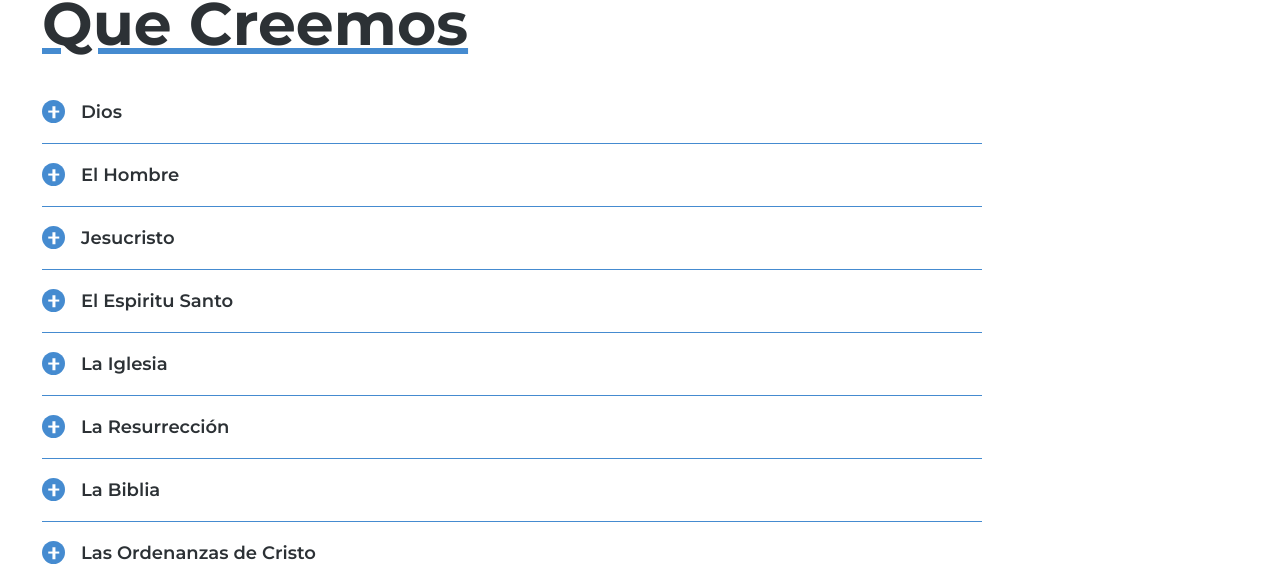
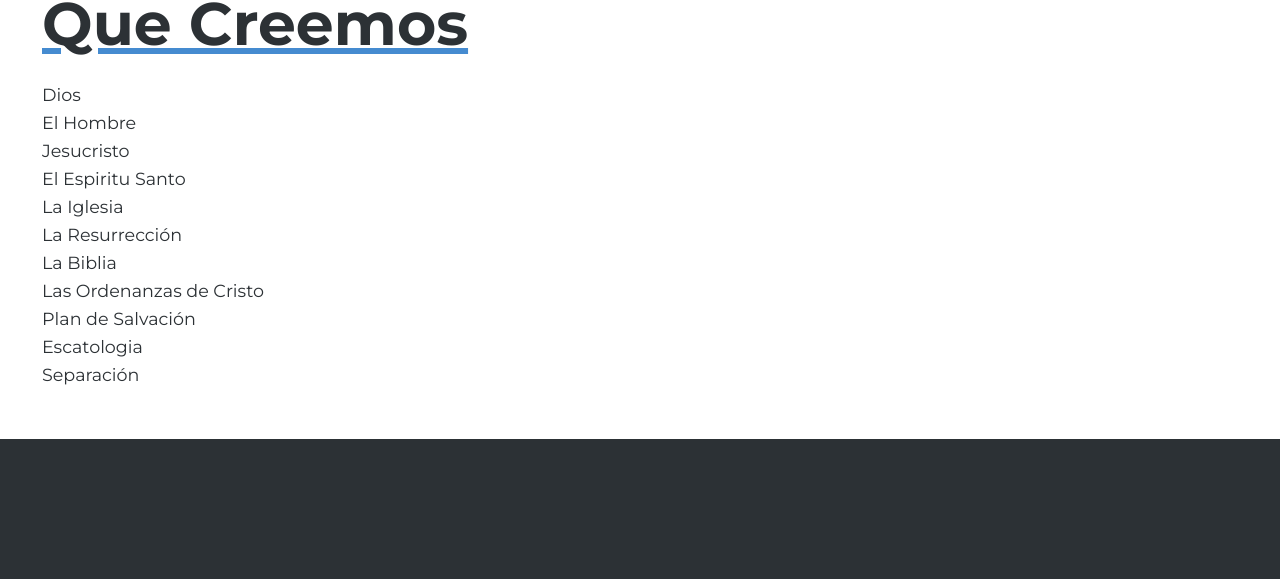
Before and after one commit to Iglesia-Centro-Biblico/icb-pagina, a Vue app: page / in a window 1280 px wide. Shown: the part 1846-2425 px from the top of the page. Built offline with nearby package versions, Linux system fonts and the light colour scheme.

Commit message:
added desktop que creemos

```diff
--- a/src/views/InicioView.vue
+++ b/src/views/InicioView.vue
@@ -46,11 +46,16 @@
   </div>
   <div id="nosotros" class="icb-que-creemos">
     <h2 class="icb--titulo">Que Creemos</h2>
-    <accordion :multi="true">
+    <accordion class="icb-que-creemos__declaracion-mobile" :multi="true">
       <accordion-item v-for="seccion in declaracionDeFe" :key="seccion.titulo" :label="seccion.titulo" :defaultIsOpen="false">
         <p  v-for="(explicacion, i) in seccion.explicacion" :key="explicacion.id+'-'+i" :class="['icb-que-creemos__explicacion', `child-${explicacion.child || 1}`]"><span v-if="explicacion.id">{{ explicacion.id }}</span> {{ explicacion.text }}</p>
       </accordion-item>
     </accordion>
+    <div class="icb-que-creemos__declaracion-desktop">
+      <div>
+        <h3 v-for="(tema, index) in temas" :key="tema+index" @click="elijeDeclaracion(tema)">{{ tema }}</h3>
+      </div>
+    </div>
   </div>
 </template>
 <script setup lang="ts">
@@ -187,6 +192,12 @@
         { id: 'D.', text: 'Familiar – separación del creyente del hermano no arrepentido, cuando este compromete la sana doctrina, ética cristiana o su moral en su vida o ministerio. (Rom. 16:17; 1 Cor. 5:11; 2 Tes. 3:6,14-15; Mt. 18:15-17; Gal. 6:1) (2 Tes. 3:15 No teniéndole como enemigo, 2Cor. 2:7-8 mostrando amor   y consuelo cuando este se haya arrepentido en forma sólida y genuina).' },
     ],
   }];
+
+  const temas: any = declaracionDeFe.map(({ titulo }) => titulo);
+
+  const elijeDeclaracion: any = (tema: string) => {
+    return declaracionDeFe.find(({ titulo }) => titulo === tema);
+  };
 </script>
 
 <style scoped lang="scss">
@@ -349,9 +360,11 @@
   }
 }
 .icb-que-creemos {
+  $creemos: &;
   padding: 36px 24px 42px;
   scroll-margin-top: 70px;
-  &__explicacion {
+  &__declaracion-mobile {
+    #{ $creemos }__explicacion {
       font-size: 16px;
       font-weight: 400;
       color: $secondary;
@@ -366,6 +379,13 @@
       &.child-2 {
         margin-left: 24px;
       }
+    }
+    @include q-medium {
+      display: none;
+    }
+  }
+  &__declaracion-desktop {
+
   }
   @include q-medium {
     padding: 66px 42px 66px;
```
Lines whose indentation alone changed are shown as unchanged.
